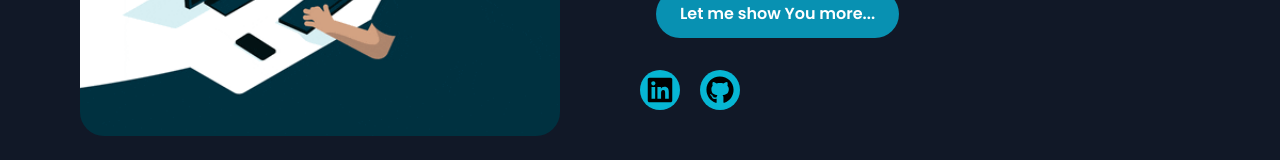
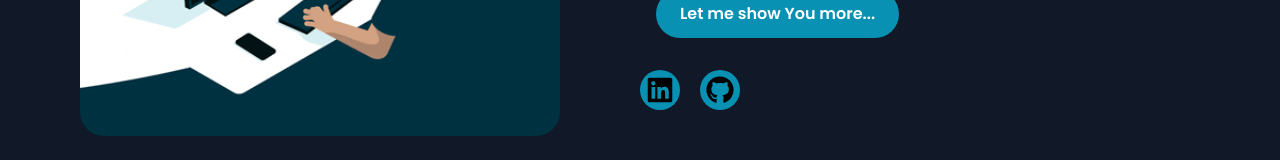
Before and after one commit to kevinbutvi/personal-portfolio, a React (Vite) app: page / in a window 1280 px wide. Shown: the part 456-616 px from the top of the page. Built offline with nearby package versions, Linux system fonts and the light colour scheme.

Commit message:
skills percentage and color in buttons

```diff
--- a/src/components/Home.tsx
+++ b/src/components/Home.tsx
@@ -80,7 +80,7 @@ function Home() {
             {socialMedia.map((media) => (
               <a href={media.link} key={media.name}>
                 <div className="text-gray-600 hover:text-white cursor-pointer">
-                  <div className="min-w-[2.5rem] min-h-[2.5rem] flex items-center justify-center bg-cyan-500 rounded-full">
+                  <div className="min-w-[2.5rem] min-h-[2.5rem] flex items-center justify-center bg-cyan-600 rounded-full">
                     {media.logo}
                   </div>
                 </div>
--- a/src/components/Skills.tsx
+++ b/src/components/Skills.tsx
@@ -15,14 +15,14 @@ function Skills() {
       name: "HTML5",
       logo: logoHtml,
       level: "Advance",
-      percentage: 98,
+      percentage: 97,
       size: "md:w-[5rem] w-[3rem]",
     },
     {
       name: "CSS",
       logo: logoCss,
       level: "Advance",
-      percentage: 90,
+      percentage: 85,
       size: "md:w-[5rem] w-[3rem]",
     },
     {
@@ -50,7 +50,7 @@ function Skills() {
       name: "Django",
       logo: logoDjango,
       level: "Advance",
-      percentage: 90,
+      percentage: 80,
       size: "w-[7rem]",
     },
     {
```
